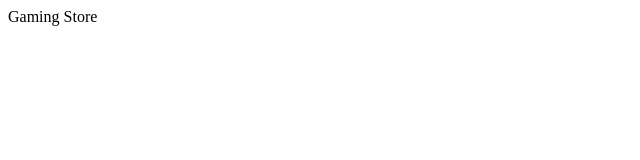
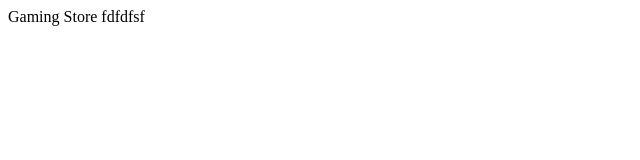
Before and after one commit to akhileshbhatt049/Gaming, a plain HTML site: page login.html in a window 1280 px wide. Shown: the full height of the page, 0-640 px from the left. Drawn offline with Linux system fonts and the light colour scheme.

Commit message:
Update login.html

```diff
--- a/login.html
+++ b/login.html
@@ -6,6 +6,6 @@
     <title>Document</title>
 </head>
 <body>
-   Gaming Store
+   Gaming Store fdfdfsf
 </body>
 </html>
```
